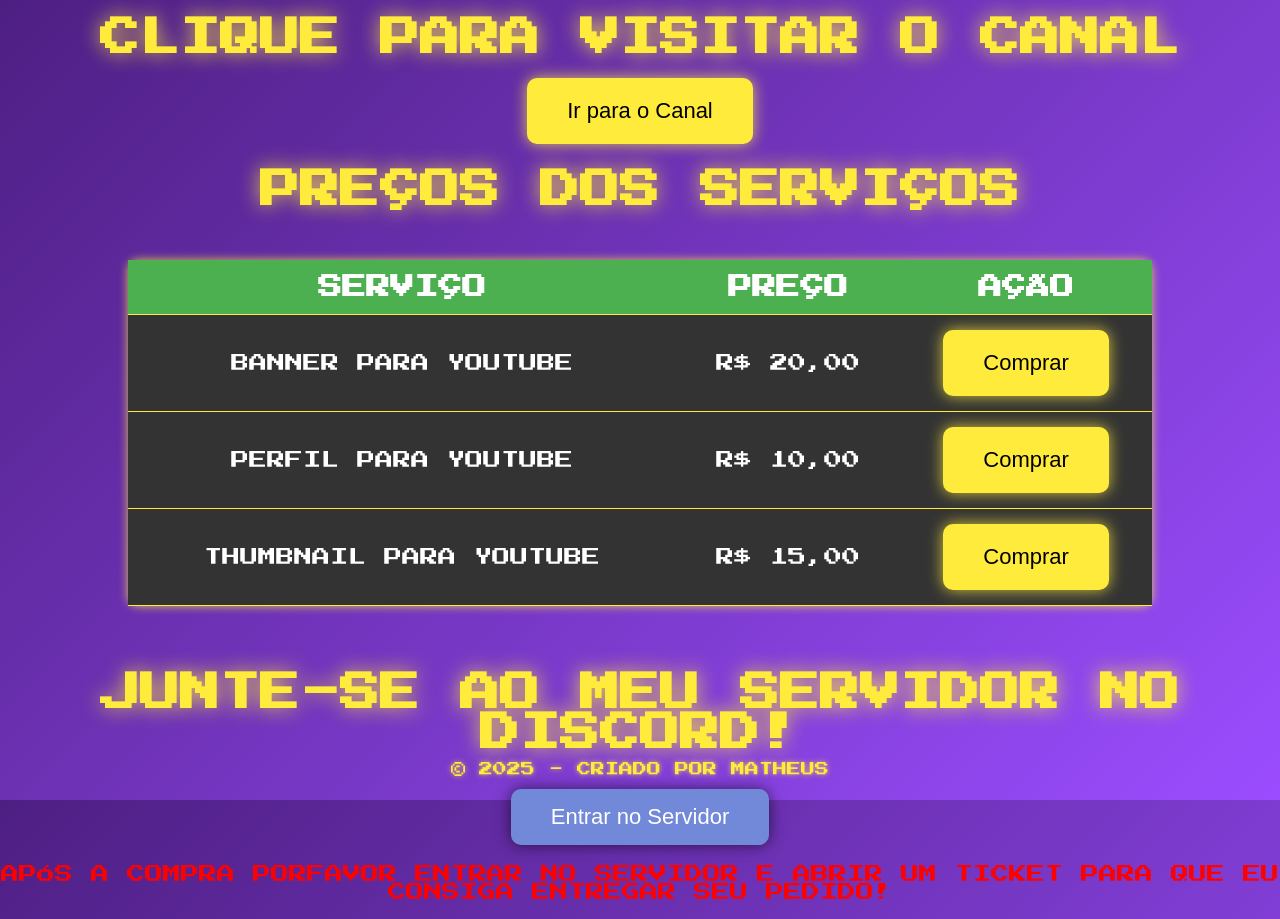
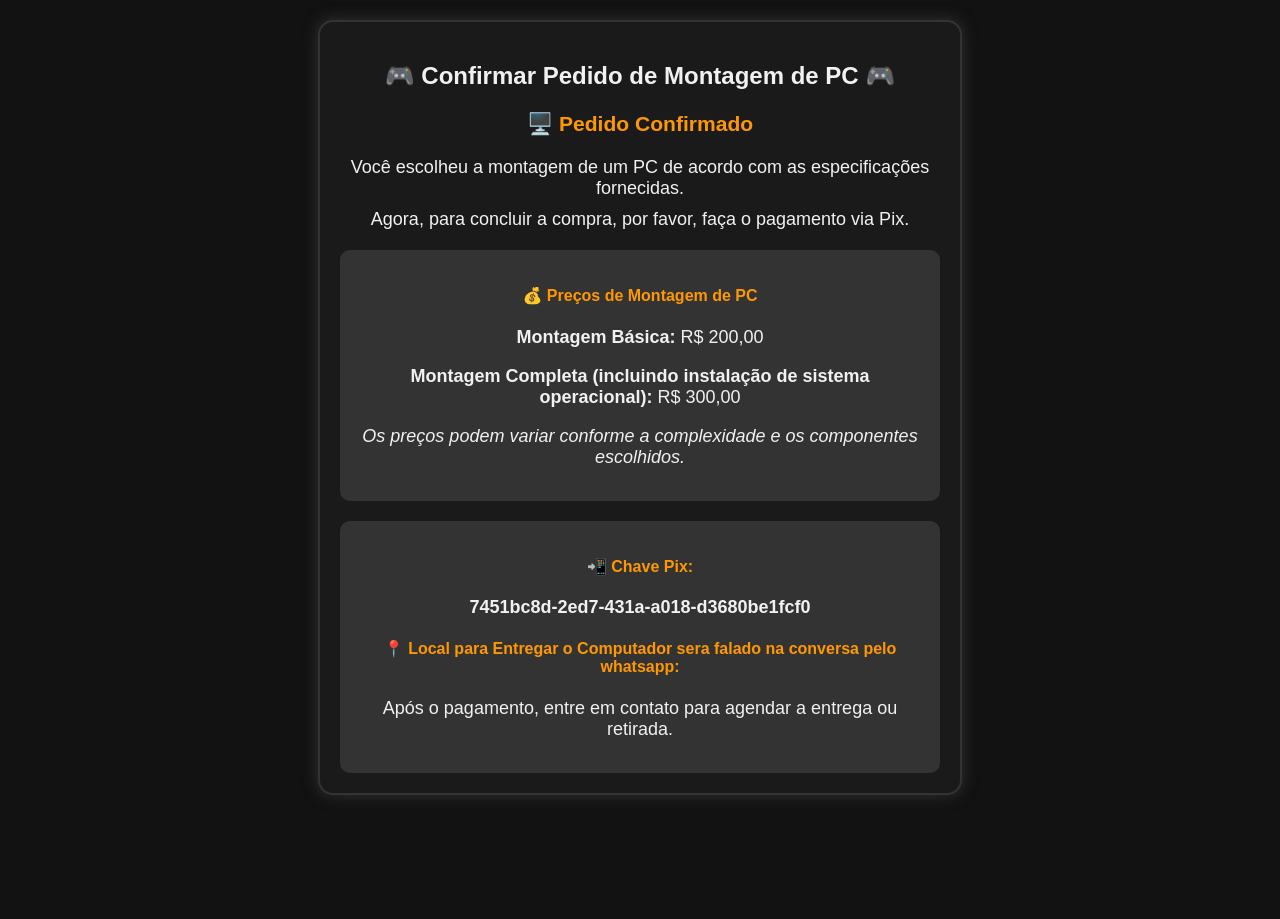
Before and after one commit to OiSouMath/Meusite, a plain HTML site: page index.html in a window 1280 px wide. After the commit the page ends 815 px from the top, so only its background shows below. Drawn offline with Linux system fonts and the light colour scheme; a script that the page names is missing.

Commit message:
index.html

```diff
--- a/index.html
+++ b/index.html
@@ -1,214 +1,144 @@
 <!DOCTYPE html>
-<html lang="pt-br">
+<html lang="pt-BR">
 <head>
     <meta charset="UTF-8">
     <meta name="viewport" content="width=device-width, initial-scale=1.0">
-    <meta name="description" content="Redirecionamento para o canal do YouTube OiSouMathh, preços dos serviços e servidor do Discord">
-    <meta name="author" content="Matheus">
-    <title>VISITE O CANAL - OISOUMATHH | SERVIÇOS</title>
+    <title>Confirmar Pedido - Montagem de PC</title>
     <style>
-        /* Fonte cartoon */
-        @import url('https://fonts.googleapis.com/css2?family=Press+Start+2P&display=swap');
-
+        /* Estilo Dark Clean */
         body {
-            font-family: 'Press Start 2P', cursive; /* Fonte cartoon */
-            text-transform: uppercase; /* Tudo em maiúsculas */
-            background: linear-gradient(135deg, #4e1f83, #9b4dff); /* Gradiente roxo com efeito luminoso */
-            color: #ffffff;
-            display: flex;
-            flex-direction: column;
-            align-items: center;
-            justify-content: center;
-            height: 100vh;
+            font-family: Arial, sans-serif;
+            background-color: #121212;
+            color: #f1f1f1;
+            text-align: center;
             margin: 0;
-            overflow: hidden;
-            box-sizing: border-box;
+            padding: 20px;
         }
 
-        h1 {
-            font-size: 40px;
-            color: #ffeb3b; /* Amarelo vibrante para destacar */
-            margin-bottom: 20px;
-            text-shadow: 0 0 20px rgba(255, 235, 59, 0.8); /* Efeito de brilho amarelo */
+        .container {
+            max-width: 600px;
+            margin: auto;
+            background: #1a1a1a;
+            padding: 20px;
+            border-radius: 15px;
+            box-shadow: 0 0 15px #333;
+            border: 2px solid #333;
         }
 
         button {
-            font-size: 22px;
-            background-color: #ffeb3b; /* Amarelo vibrante */
-            color: #000;
-            border: none;
-            padding: 20px 40px;
-            border-radius: 10px;
+            background: #4CAF50;
+            color: white;
+            padding: 12px;
+            font-size: 18px;
             cursor: pointer;
-            transition: background-color 0.3s, transform 0.2s;
-            box-shadow: 0 0 15px rgba(255, 235, 59, 0.8); /* Brilho amarelo */
+            transition: 0.3s;
+            width: 100%;
         }
 
         button:hover {
-            background-color: #ff9800; /* Amarelo laranja mais escuro */
-            transform: scale(1.1); /* Efeito de ampliação */
+            background: #45a049;
         }
 
-        .youtube-logo, .discord-logo {
-            width: 120px;
-            height: auto;
-            margin-bottom: 20px;
-            cursor: pointer;
-        }
-
-        table {
-            width: 80%;
-            margin-top: 30px;
-            border-collapse: collapse;
-            background-color: #1c1c1c;
-            border-radius: 10px;
-            box-shadow: 0 0 10px rgba(255, 235, 59, 0.8); /* Brilho amarelo */
-        }
-
-        th, td {
-            padding: 15px;
-            text-align: center;
-            color: #ffffff;
-            border-bottom: 1px solid #ffeb3b;
-        }
-
-        th {
-            background-color: #4caf50; /* Verde para cabeçalho */
-            font-size: 24px;
-        }
-
-        td {
-            background-color: #333;
-            font-size: 18px;
-        }
-
-        #pix-box {
-            display: none;
-            background-color: #1c1c1c;
-            color: #ffeb3b;
-            padding: 20px;
-            border-radius: 10px;
-            box-shadow: 0 0 15px rgba(255, 235, 59, 0.8);
-            margin-top: 20px;
-            font-size: 22px;
-            text-align: center;
-            width: 300px;
-            opacity: 0;
-            transform: translateY(20px);
-            animation: slideIn 1s forwards; /* Animação de deslizamento */
-        }
-
-        @keyframes slideIn {
-            0% {
-                opacity: 0;
-                transform: translateY(20px);
-            }
-            100% {
-                opacity: 1;
-                transform: translateY(0);
-            }
-        }
-
-        footer {
-            position: absolute;
-            bottom: 10px;
-            color: #ffeb3b;
-            font-size: 14px;
-            text-shadow: 0 0 5px rgba(255, 235, 59, 0.8); /* Efeito de brilho */
-        }
-
-        .discord-section {
-            margin-top: 40px;
-            text-align: center;
-        }
-
-        .discord-button {
-            font-size: 22px;
-            background-color: #7289DA; /* Cor padrão do Discord */
-            color: #fff;
-            border: none;
-            padding: 15px 40px;
-            border-radius: 10px;
-            cursor: pointer;
-            transition: background-color 0.3s, transform 0.2s;
-            box-shadow: 0 0 15px rgba(0, 0, 0, 0.6); /* Sombra sutil */
-        }
-
-        .discord-button:hover {
-            background-color: #5b6eae; /* Tom mais escuro */
-            transform: scale(1.05); /* Efeito de ampliação */
-        }
-
-        .discord-message {
-            color: #ff0000; /* Vermelho */
+        .informacoes {
             font-size: 18px;
             margin-top: 20px;
         }
+
+        .informacoes h3 {
+            color: #ff9800;
+        }
+
+        .informacoes p {
+            margin: 10px 0;
+        }
+
+        .pix-info {
+            margin-top: 20px;
+            background-color: #333;
+            padding: 15px;
+            border-radius: 10px;
+        }
+
+        .pix-info p {
+            font-size: 18px;
+            color: #f1f1f1;
+        }
+
+        .pix-info h4 {
+            color: #ff9800;
+        }
+
+        .precos {
+            margin-top: 20px;
+            background-color: #333;
+            padding: 15px;
+            border-radius: 10px;
+        }
+
+        .precos h4 {
+            color: #ff9800;
+        }
+
+        .precos p {
+            font-size: 18px;
+            color: #f1f1f1;
+        }
+
+        .whatsapp-info {
+            margin-top: 20px;
+            background-color: #25d366;
+            padding: 15px;
+            border-radius: 10px;
+            color: white;
+        }
+
+        .whatsapp-info a {
+            color: white;
+            font-size: 18px;
+            text-decoration: none;
+        }
+
+        .whatsapp-info a:hover {
+            text-decoration: underline;
+        }
     </style>
 </head>
+<script type="text/javascript">
+      window.onload = function(){
+      (function(d, script) {
+      script = d.createElement('script');
+      script.type = 'text/javascript';
+      script.async = true;
+      script.src = 'https://w.app/widget-v1/qylXHu.js';
+      d.getElementsByTagName('head')[0].appendChild(script);
+      }(document));
+      };
+      </script>
 <body>
 
-    <!-- Logo do YouTube com link -->
-        <img src="https://upload.wikimedia.org/wikipedia/commons/4/42/YouTube_icon_%282013-2017%29.png" alt="YouTube Logo" class="youtube-logo">
-    </a>
+    <div class="container">
+        <h2>🎮 Confirmar Pedido de Montagem de PC 🎮</h2>
 
-    <h1>CLIQUE PARA VISITAR O CANAL</h1>
-    <button onclick="window.location.href='https://YouTube.com/@OiSouMathh'">Ir para o Canal</button>
+        <div class="informacoes">
+            <h3>🖥️ Pedido Confirmado</h3>
+            <p>Você escolheu a montagem de um PC de acordo com as especificações fornecidas.</p>
+            <p>Agora, para concluir a compra, por favor, faça o pagamento via Pix.</p>
+        </div>
 
-    <!-- Tabela de Preços -->
-    <h1>PREÇOS DOS SERVIÇOS</h1>
-    <table>
-        <tr>
-            <th>Serviço</th>
-            <th>Preço</th>
-            <th>Ação</th>
-        </tr>
-        <tr>
-            <td>Banner para YouTube</td>
-            <td>R$ 20,00</td>
-            <td><button onclick="mostrarPIX()">Comprar</button></td>
-        </tr>
-        <tr>
-            <td>Perfil para YouTube</td>
-            <td>R$ 10,00</td>
-            <td><button onclick="mostrarPIX()">Comprar</button></td>
-        </tr>
-        <tr>
-            <td>Thumbnail para YouTube</td>
-            <td>R$ 15,00</td>
-            <td><button onclick="mostrarPIX()">Comprar</button></td>
-        </tr>
-    </table>
+        <div class="precos">
+            <h4>💰 Preços de Montagem de PC</h4>
+            <p><strong>Montagem Básica:</strong> R$ 200,00</p>
+            <p><strong>Montagem Completa (incluindo instalação de sistema operacional):</strong> R$ 300,00</p>
+            <p><em>Os preços podem variar conforme a complexidade e os componentes escolhidos.</em></p>
+        </div>
 
-    <!-- Caixa de PIX -->
-    <div id="pix-box">
-        <p>Para realizar o pagamento, ultilize o PIX:</p>
-        <p><strong>50961818808</strong></p>
-    </div>
+        <div class="pix-info">
+            <h4>📲 Chave Pix:</h4>
+            <p><strong>7451bc8d-2ed7-431a-a018-d3680be1fcf0</strong></p>
+            <h4>📍 Local para Entregar o Computador sera falado na conversa pelo whatsapp:</h4>
+            <p>Após o pagamento, entre em contato para agendar a entrega ou retirada.</p>
+        <script>
 
-    <!-- Seção do Discord -->
-    <div class="discord-section">
-        <h1>Junte-se ao meu servidor no Discord!</h1
-            <img src="https://logodownload.org/wp-content/uploads/2017/11/discord-logo-0-768x768.png" alt="Discord Logo" class="discord-logo">
-        </a>
-        <br>
-        <button class="discord-button" onclick="window.location.href='https://discord.gg/MhjtV8rMZF'">Entrar no Servidor</button>
-
-        <!-- Mensagem em vermelho -->
-        <p class="discord-message">Após a compra porfavor entrar no servidor e abrir um ticket para que eu consiga entregar seu pedido!</p>
-    </div>
-
-    <!-- Rodapé -->
-    <footer>
-        <p>&copy; 2025 - Criado por Matheus</p>
-    </footer>
-
-    <script>
-        function mostrarPIX() {
-            // Exibe a caixa com o número do PIX com animação
-            document.getElementById('pix-box').style.display = 'block';
-        }
-    </script>
 
 </body>
 </html>
```
